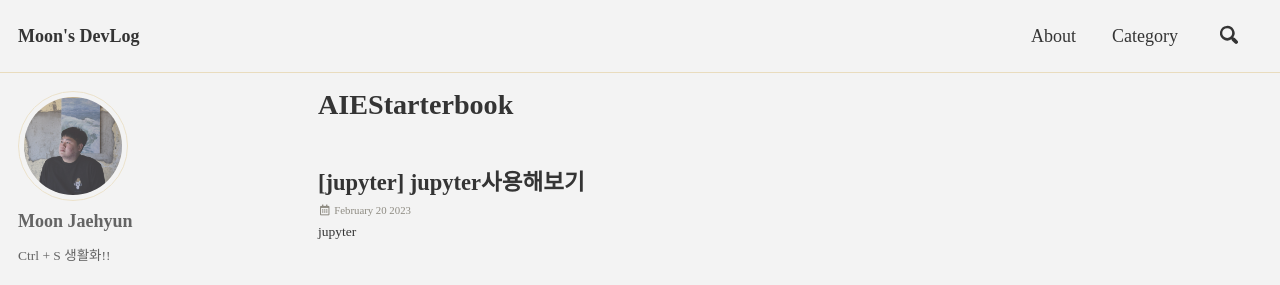
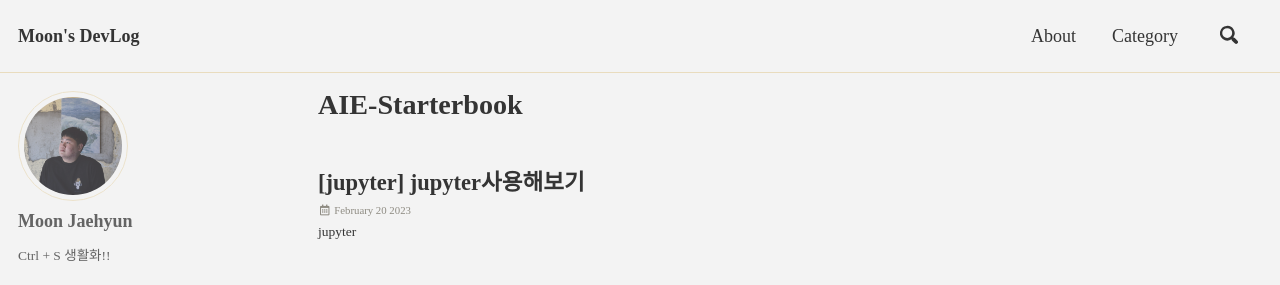
Before and after one commit to MoonJaehyun/MoonJaehyun.github.io, a Jekyll site: the page built from _pages/category-aiestarterbookcopy.md, in a window 1280 px wide and 1093 px high. Shown: the top 285 px of the window. Built offline with Jekyll 4.4.1, drawn with Linux system fonts in a browser that asks for light colours; cached includes are drawn as plain includes; some web fonts are replaced.

Commit message:
modified ise to aie

```diff
--- a/_pages/category-isestarterbookcopy.md
+++ b/_pages/category-aiestarterbookcopy.md
@@ -1,5 +1,5 @@
 ---
-title: "AIEStarterbook"
+title: "AIE-Starterbook"
 layout: archive
 permalink: categories/aiestarterbook
 author_profile: true
```
